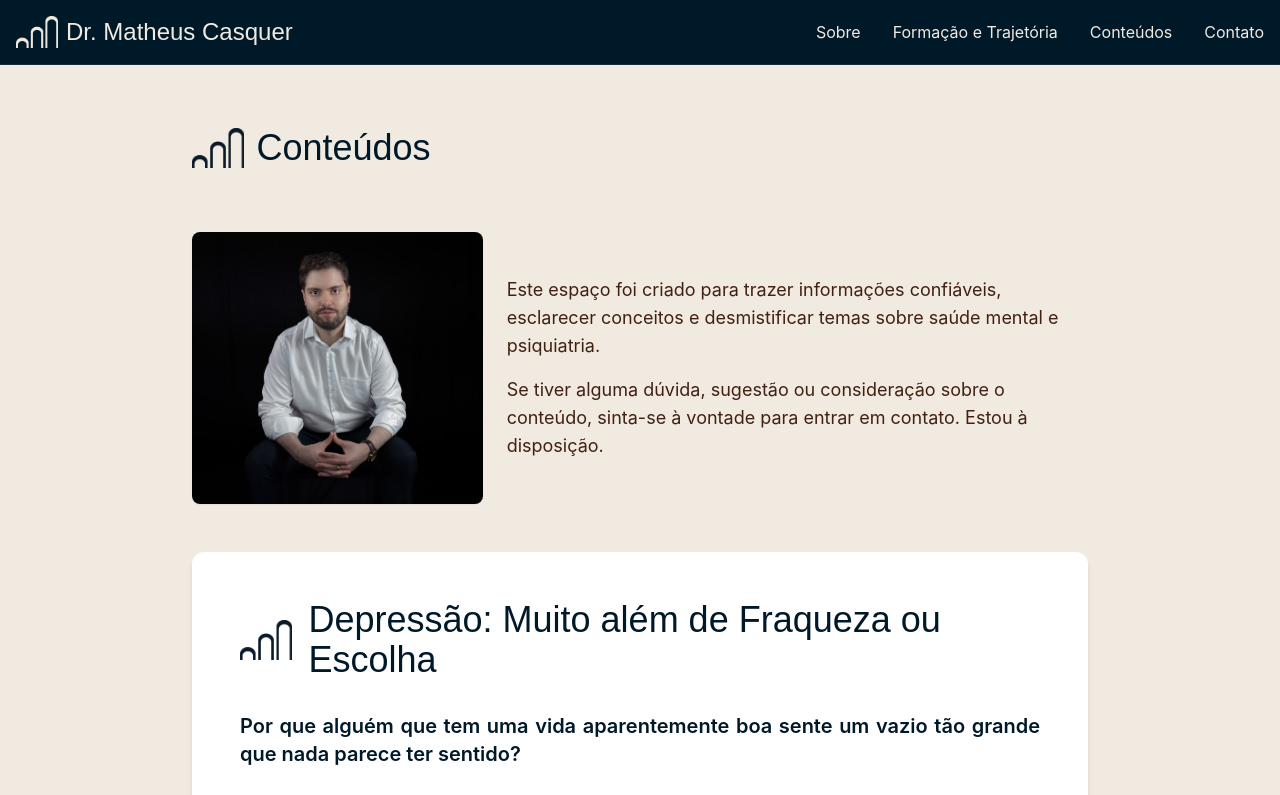
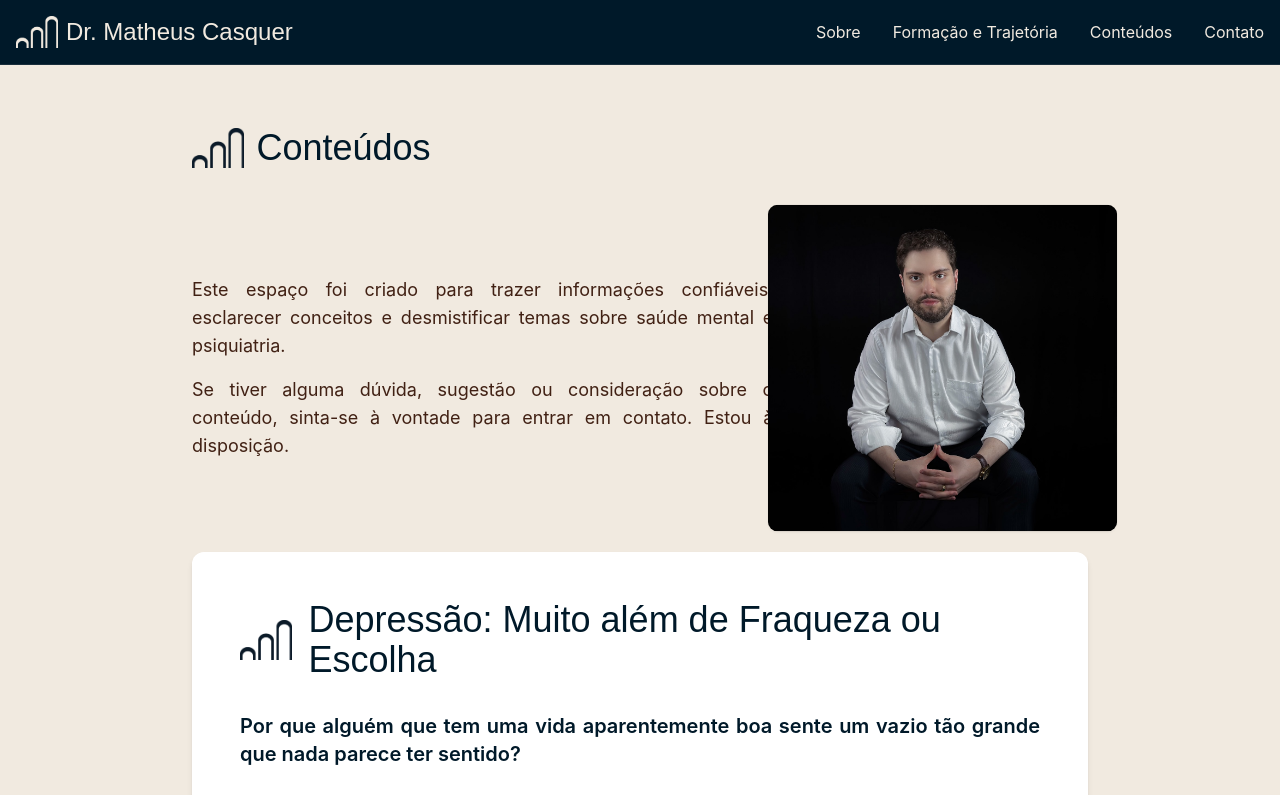
Before and after one commit to aclicks/tranquil-landing-haven, a React (Vite) app: page /psiquiatria in a window 1280 px wide. Shown: the top 795 px of the page. Built offline with nearby package versions, Linux system fonts and the light colour scheme; a web font is replaced by a local one.

Commit message:
Adjust article layout
Modify the layout of articles to position the image to the right, justify the text, and increase the image size by 20%.

```diff
--- a/src/pages/Psiquiatria.tsx
+++ b/src/pages/Psiquiatria.tsx
@@ -1,3 +1,4 @@
+
 import React from "react";
 import { Link, useNavigate, useLocation } from "react-router-dom";
 import { ChevronRight } from "lucide-react";
@@ -205,19 +206,20 @@ const Psiquiatria = () => {
             </div>
 
             <div className="mb-12 opacity-0 animate-fade-up" style={{ animationDelay: "0.2s" }}>
-              <div className="flex flex-col md:flex-row gap-6 items-center">
+              <div className="flex flex-col md:flex-row-reverse gap-6 items-center">
                 <div className="md:w-1/3">
                   <img
                     src="/lovable-uploads/249e7c78-4c41-4868-9dfb-aa93326237e8.png"
                     alt="Dr. Matheus Casquer"
-                    className="w-full h-auto object-cover rounded-lg shadow-sm"
+                    className="w-full h-auto object-cover rounded-lg shadow-sm transform scale-120"
+                    style={{ transform: "scale(1.2)" }}
                   />
                 </div>
                 <div className="md:w-2/3">
-                  <p className="text-lg mb-4">
+                  <p className="text-lg mb-4 text-justify">
                     Este espaço foi criado para trazer informações confiáveis, esclarecer conceitos e desmistificar temas sobre saúde mental e psiquiatria.
                   </p>
-                  <p className="text-lg">
+                  <p className="text-lg text-justify">
                     Se tiver alguma dúvida, sugestão ou consideração sobre o conteúdo, sinta-se à vontade para entrar em contato. Estou à disposição.
                   </p>
                 </div>
```
